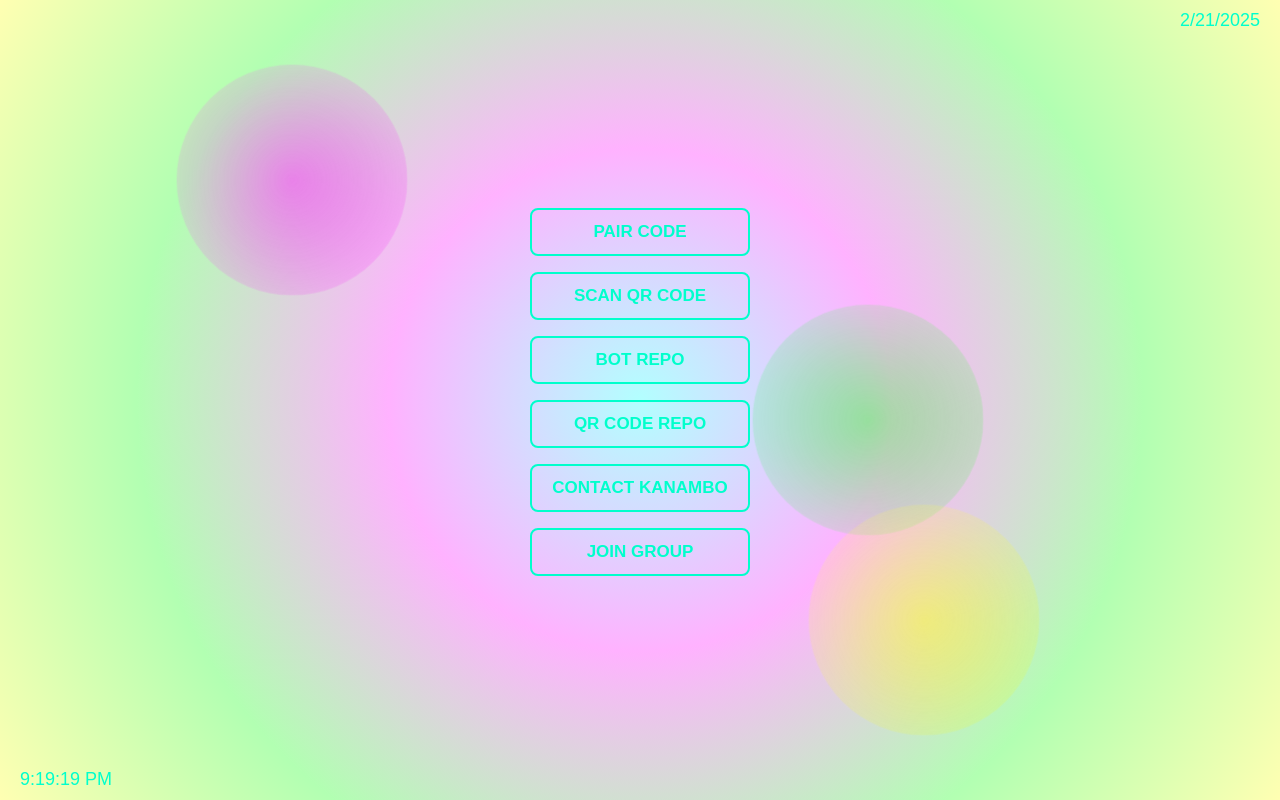
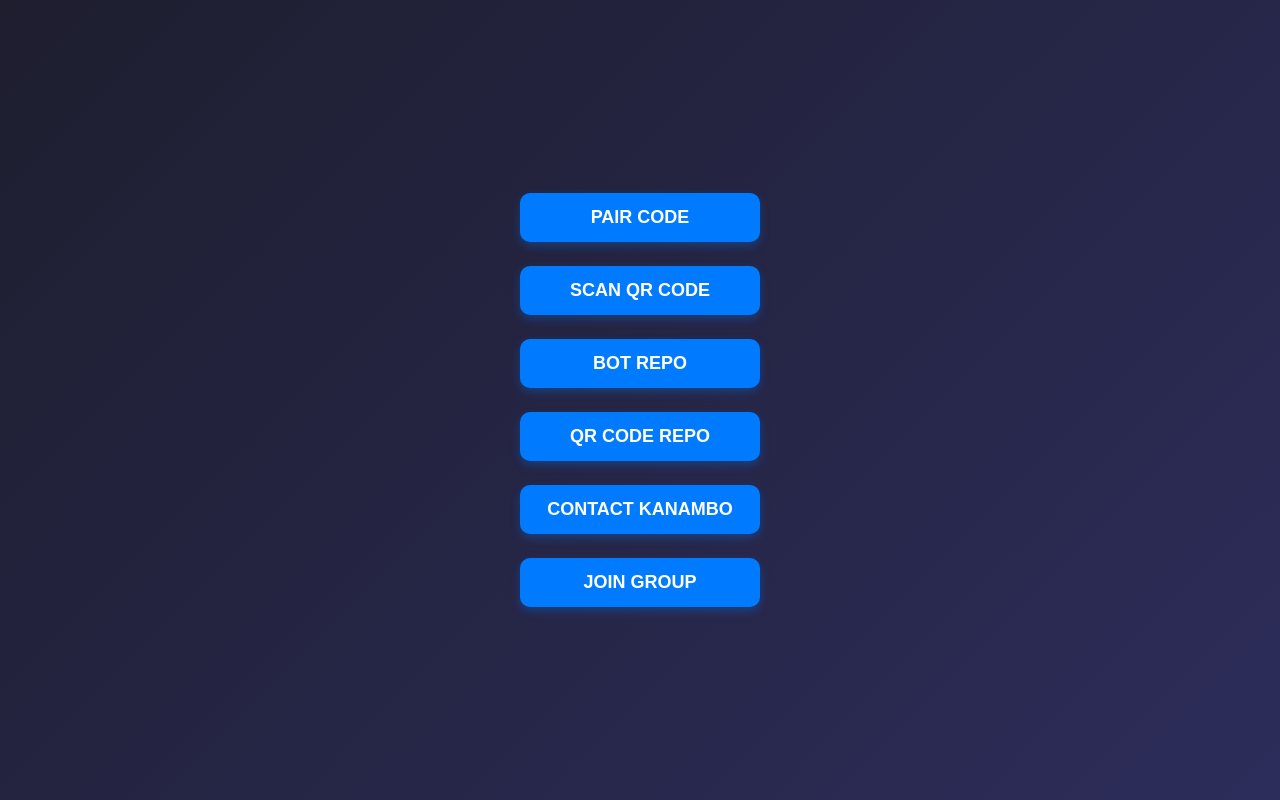
Before and after one commit to Kanambp/KANAMBO-QR, a website: page kanambopage.html in a window 1280 px wide. Drawn offline with Linux system fonts and the light colour scheme.

Commit message:
Update kanambopage.html

```diff
--- a/kanambopage.html
+++ b/kanambopage.html
@@ -3,7 +3,7 @@
   <meta charset="UTF-8">
   <title>KANAMBO TECH</title>
   <meta name="viewport" content="width=device-width, initial-scale=1.0">  <style>
-    /* Background Styling with Neon Rays */
+    /* Modern Background Styling */
     body {
       display: flex;
       flex-direction: column;
@@ -11,115 +11,42 @@
       justify-content: center;
       height: 100vh;
       margin: 0;
-      background: radial-gradient(circle, rgba(0, 255, 255, 0.3), rgba(255, 0, 255, 0.3), rgba(0, 255, 0, 0.3), rgba(255, 255, 0, 0.3));
+      background: linear-gradient(135deg, #1e1e2f, #252545, #2d2d5b);
       overflow: hidden;
       position: relative;
     }
 
-    @keyframes neon-rays {
-      0% { transform: scale(1); opacity: 0.6; }
-      50% { transform: scale(1.2); opacity: 1; }
-      100% { transform: scale(1); opacity: 0.6; }
-    }
-
-    .rays {
-      position: absolute;
-      width: 200px;
-      height: 200px;
-      background: radial-gradient(circle, rgba(0, 255, 255, 0.6), transparent);
-      border-radius: 50%;
-      animation: neon-rays 3s infinite alternate ease-in-out;
-      mix-blend-mode: screen;
-    }
-
-    .rays:nth-child(1) { top: 10%; left: 15%; background: radial-gradient(circle, rgba(255, 0, 255, 0.6), transparent); }
-    .rays:nth-child(2) { top: 40%; left: 60%; background: radial-gradient(circle, rgba(0, 255, 0, 0.6), transparent); }
-    .rays:nth-child(3) { bottom: 10%; right: 20%; background: radial-gradient(circle, rgba(255, 255, 0, 0.6), transparent); }
-
-    /* Date, Time, and Battery Styling */
-    #date {
-      position: absolute;
-      top: 10px;
-      right: 20px;
-      color: #00ffcc;
+    /* Modern Button Styling */
+    .btn {
+      width: 240px;
+      padding: 14px 24px;
+      background: #007bff;
+      border: none;
+      border-radius: 10px;
+      color: #ffffff;
       font-size: 18px;
       font-family: 'Poppins', sans-serif;
-    }
-
-    #time {
-      position: absolute;
-      bottom: 10px;
-      left: 20px;
-      color: #00ffcc;
-      font-size: 18px;
-      font-family: 'Poppins', sans-serif;
-    }
-
-    #info {
-      margin-top: 20px;
-      color: #00ffcc;
-      font-size: 18px;
-      font-family: 'Poppins', sans-serif;
-      display: flex;
-      align-items: center;
-    }
-
-    /* Modern Button Styling */
-    .btn {
-      width: 220px;
-      padding: 12px 20px;
-      background: transparent;
-      border: 2px solid #00ffcc;
-      border-radius: 8px;
-      color: #00ffcc;
-      font-size: 17px;
-      font-family: 'Poppins', sans-serif;
       text-transform: uppercase;
-      font-weight: 600;
+      font-weight: bold;
       cursor: pointer;
-      transition: 0.5s;
-      position: relative;
-      margin-bottom: 16px;
-      overflow: hidden;
-    }
-
-    .btn::before {
-      content: "";
-      position: absolute;
-      top: 0;
-      left: 0;
-      width: 100%;
-      height: 100%;
-      background: #00ffcc;
-      transform: scaleX(0);
-      transform-origin: left;
-      transition: transform 0.4s ease-in-out;
-      z-index: -1;
-    }
-
-    .btn:hover::before {
-      transform: scaleX(1);
+      transition: 0.3s;
+      margin: 12px;
+      text-align: center;
+      box-shadow: 0 4px 10px rgba(0, 123, 255, 0.3);
     }
 
     .btn:hover {
-      color: black;
-      box-shadow: 0 0 15px #00ffcc, 0 0 30px #00ffcc;
+      background: #0056b3;
+      box-shadow: 0 6px 15px rgba(0, 86, 179, 0.5);
     }
   </style></head>
 <body>
-  <div class="rays"></div>
-  <div class="rays"></div>
-  <div class="rays"></div>  <div id="date"></div>
-  <div id="time"></div>  <!-- Modern Buttons --><button onclick="window.open('/pair')" class="btn">Pair Code</button> <button onclick="window.open('/kanamboqr')" class="btn">Scan QR Code</button> <button onclick="window.open('https://github.com/Kanambp/Kan-dreaded')" class="btn">Bot Repo</button> <button onclick="window.open('https://github.com/Kanambp/KANAMBO-QR')" class="btn">QR Code Repo</button> <button onclick="window.open('https://wa.me/254114148625')" class="btn">Contact Kanambo</button> <button onclick="window.open('https://chat.whatsapp.com/Byx7wdqizJXB79RKFKsefb')" class="btn">Join Group</button>
-
-  <script>
-    function updateInfo() {
-      let now = new Date();
-      document.getElementById("date").innerText = now.toLocaleDateString();
-      document.getElementById("time").innerText = now.toLocaleTimeString();
-    }
-
-    setInterval(updateInfo, 1000);
-    updateInfo();
-  </script></body>
+  <!-- Modern Buttons -->
+  <button onclick="window.open('/pair')" class="btn">Pair Code</button>
+  <button onclick="window.open('/kanamboqr')" class="btn">Scan QR Code</button>
+  <button onclick="window.open('https://github.com/Kanambp/Kan-dreaded')" class="btn">Bot Repo</button>
+  <button onclick="window.open('https://github.com/Kanambp/KANAMBO-QR')" class="btn">QR Code Repo</button>
+  <button onclick="window.open('https://wa.me/254114148625')" class="btn">Contact Kanambo</button>
+  <button onclick="window.open('https://chat.whatsapp.com/Byx7wdqizJXB79RKFKsefb')" class="btn">Join Group</button>
+</body>
 </html>
```
